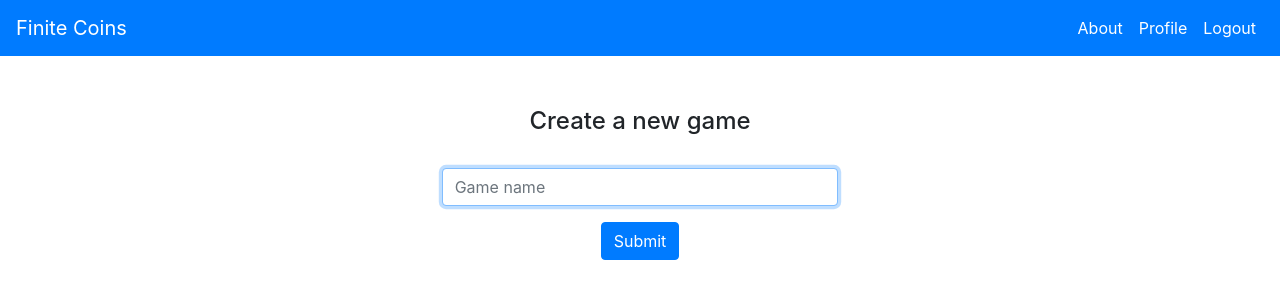
After one commit to ploggingdev/finitecoins, a Django app: page /dev/create_game/ in a window 1280 px wide. The commit adds this page. Shown: the top 307 px of the page. Run offline with Django 3.2, Linux system fonts and the light colour scheme; the visitor is signed in with stand-in values (Sample User, id 1); some libraries are stand-ins or nearby versions.

Commit message:
Allow user to create a game

```diff
--- a/mainapp/forms.py
+++ b/mainapp/forms.py
@@ -1,6 +1,6 @@
 from django import forms
 from django.core.validators import RegexValidator
-from .models import Game, StaticResource
+from mainapp.models import Game, StaticResource
 
 class AdminGameForm(forms.ModelForm):
     class Meta:
@@ -17,3 +17,6 @@ class AdminStaticResourceForm(forms.ModelForm):
         widgets = {
             'description': forms.Textarea(attrs={'rows': 10}),
         }
+
+class CreateGameForm(forms.Form):
+    name = forms.CharField(max_length=30, validators=[RegexValidator(r'^[a-zA-Z0-9 ]+$', "Only lower case letters without spaces are allowed")])
--- /dev/null
+++ b/mainapp/templates/mainapp/create_game.html
@@ -0,0 +1,28 @@
+{% extends "registration/base.html" %}
+{% load static %}
+{% load widget_tweaks %}
+
+{% block title %}Create a game{% endblock %}
+{% block meta_description %}Create a new game on Finite Coins.{% endblock %}
+{% block content %}
+<br/>
+<div class="container-fluid">
+    <div class="row">
+        <div class="col-sm-6 offset-sm-3 col-lg-4 offset-lg-4">
+            {% include "registration/errors_and_messages.html" %}
+            <br/>
+            <h4>Create a new game</h4>
+            <br/>
+            <form action="" method="post">
+                {% csrf_token %}
+                <div class="form-group">
+                    {{ form.name |attr:"placeholder:Game name" |add_class:"form-control" |attr:"autofocus" }}
+                </div>
+                <button type="submit" class="btn btn-primary">Submit</button>
+            </form>
+            <br/>
+            <br/>
+        </div>
+    </div>
+</div>
+{% endblock %}
--- a/mainapp/urls.py
+++ b/mainapp/urls.py
@@ -7,4 +7,5 @@ urlpatterns = [
     path('', views.IndexView.as_view(), name='index'),
     path('about/', views.AboutView.as_view(), name='about'),
     path('dev/games/', views.DevGames.as_view(), name='dev_games'),
+    path('dev/create_game/', views.CreateGame.as_view(), name='create_game'),
 ]
--- a/mainapp/views.py
+++ b/mainapp/views.py
@@ -1,10 +1,13 @@
-from django.shortcuts import render
+from django.shortcuts import render, redirect, get_object_or_404
 from django.views.generic import View
 from django.http import HttpResponse
 from mainapp.models import Game, StaticResource
 from django.core.paginator import Paginator, EmptyPage, PageNotAnInteger
 from django.contrib.auth.mixins import LoginRequiredMixin
 from django.conf import settings
+from mainapp.forms import CreateGameForm
+from django.contrib import messages
+from django.urls import reverse
 
 class IndexView(View):
 
@@ -37,3 +40,31 @@ class DevGames(LoginRequiredMixin, View):
             game_list = paginator.page(paginator.num_pages)
             page = paginator.num_pages
         return render(request, self.template_name, { 'game_list' : game_list })
+
+class CreateGame(LoginRequiredMixin, View):
+
+    login_url = settings.LOGIN_URL
+    form_class = CreateGameForm
+    template_name = "mainapp/create_game.html"
+
+    def get(self, request):
+        form = self.form_class()
+        return render(request, self.template_name, {'form' : form})
+
+    def post(self, request):
+        form = self.form_class(request.POST)
+        if form.is_valid():
+            game_name = form.cleaned_data['name']
+            game_count = Game.objects.filter(name=game_name).count()
+            if game_count == 0:
+                game = Game(name=game_name, user=request.user)
+                game.save()
+                #todo : redirect to game upload page
+                messages.success(request ,"Game has been created successfully")
+                return redirect(reverse("mainapp:dev_games"))
+            else:
+                messages.error(request ,"Game name already exists")
+                return redirect(reverse("mainapp:create_game"))
+        else:
+            messages.error(request, "Invalid form data. Only letters and numbers are allowed.")
+            return render(request, self.template_name, {'form' : self.form_class()})
```
Also changed, not shown: mainapp/templates/mainapp/dev_games.html (+4 -3 lines).
